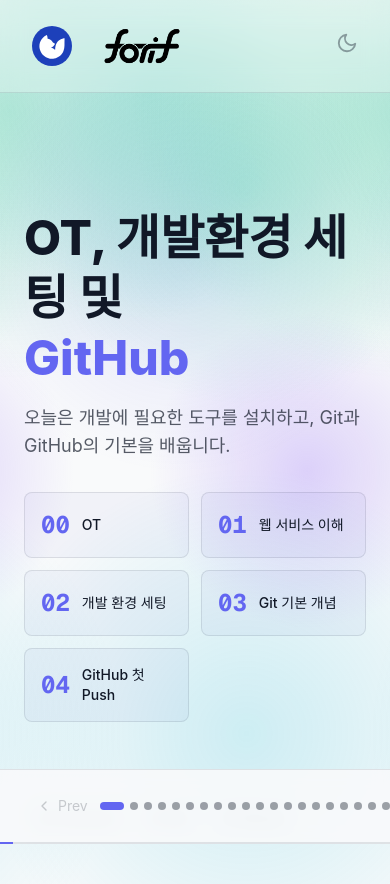
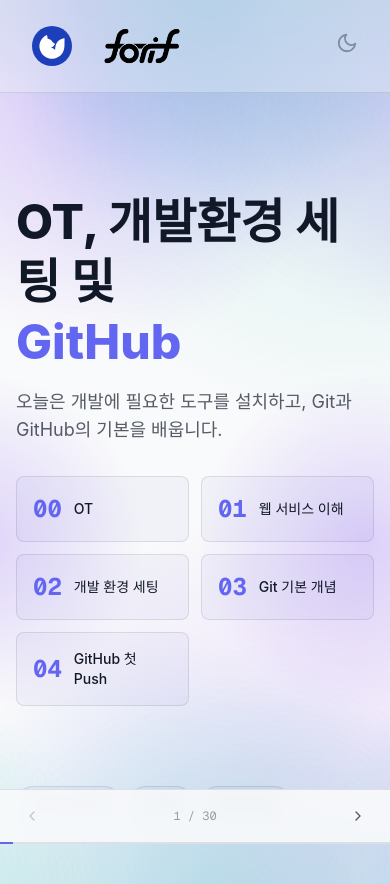
Before and after one commit to sjounng/readmemd, a Next.js app: page /week/1 in a window 390 px wide. Built offline with nearby package versions, Linux system fonts and the light colour scheme; a web font is replaced by a local one.

Commit message:
fix: 모바일 환경 수정

```diff
--- a/src/components/BlobBackground.tsx
+++ b/src/components/BlobBackground.tsx
@@ -27,7 +27,7 @@ function rnd(min: number, max: number) {
 }
 
 function generateBlobs(): Blob[] {
-  const count = 5 + Math.floor(Math.random() * 3); // 5–7개
+  const count = 9 + Math.floor(Math.random() * 4); // 9–12개
   const used = new Set<number>();
   return Array.from({ length: count }, (_, i) => {
     // 같은 색 연속 방지
@@ -37,10 +37,10 @@ function generateBlobs(): Blob[] {
     if (used.size >= COLORS.length) used.clear();
 
     const [r, g, b] = COLORS[colorIdx];
-    const opacity = rnd(0.15, 0.28).toFixed(2);
-    const size = Math.round(rnd(280, 650));
-    const top  = Math.round(rnd(-20, 85));   // -20vh ~ 85vh
-    const left = Math.round(rnd(-15, 80));   // -15vw ~ 80vw
+    const opacity = rnd(0.13, 0.28).toFixed(2);
+    const size = Math.round(rnd(300, 700));
+    const top  = Math.round(rnd(-60, 130));  // -60vh ~ 130vh (화면 밖 포함)
+    const left = Math.round(rnd(-40, 120));  // -40vw ~ 120vw (화면 밖 포함)
     return { id: i, color: `rgba(${r},${g},${b},${opacity})`, size, top: `${top}vh`, left: `${left}vw` };
   });
 }
--- a/src/components/SlidePresentation.tsx
+++ b/src/components/SlidePresentation.tsx
@@ -24,21 +24,12 @@ const SLIDE_CLASS: Record<NavDir, string> = {
   up:    "slide-from-top",
 };
 
-/* ── Context for slide navigation ── */
-const SlideContext = createContext<{
-  goToSlideById: (id: string) => void;
-}>({ goToSlideById: () => {} });
-
-export function useSlideNavigation() {
-  return useContext(SlideContext);
-}
+/* ── Context ── */
+const SlideContext = createContext<{ goToSlideById: (id: string) => void }>({ goToSlideById: () => {} });
+export function useSlideNavigation() { return useContext(SlideContext); }
 
 /* ── Component ── */
-interface SlidePresentationProps {
-  children: ReactNode;
-}
-
-export default function SlidePresentation({ children }: SlidePresentationProps) {
+export default function SlidePresentation({ children }: { children: ReactNode }) {
   const slides = Children.toArray(children);
   const total = slides.length;
   const [current, setCurrent] = useState(0);
@@ -46,16 +37,15 @@ export default function SlidePresentation({ children }: SlidePresentationProps)
   const [animating, setAnimating] = useState(false);
   const blobX = useRef(0);
   const blobY = useRef(0);
+  const touchStart = useRef<{ x: number; y: number } | null>(null);
 
-  // Build id → slide index map from data-slide-id props
+  /* ── id → index map ── */
   const idToIndex = useMemo(() => {
     const map = new Map<string, number>();
     slides.forEach((child, i) => {
       if (isValidElement(child)) {
         const ids = (child.props as Record<string, unknown>)["data-slide-id"];
-        if (typeof ids === "string") {
-          ids.split(" ").forEach((id) => map.set(id, i));
-        }
+        if (typeof ids === "string") ids.split(" ").forEach((id) => map.set(id, i));
       }
     });
     return map;
@@ -64,44 +54,41 @@ export default function SlidePresentation({ children }: SlidePresentationProps)
   const idToIndexRef = useRef(idToIndex);
   useEffect(() => { idToIndexRef.current = idToIndex; }, [idToIndex]);
 
-  const moveBlobsH = useCallback((blobDir: -1 | 1) => {
+  /* ── Blob movement ── */
+  const moveBlobs = useCallback((axis: "h" | "v", dir: -1 | 1) => {
     const blobs = document.getElementById("bg-blobs");
     if (!blobs) return;
-    blobX.current += blobDir * 20;
+    if (axis === "h") {
+      blobX.current += dir * 60;
       const vw = window.innerWidth;
       if (blobX.current <= -vw || blobX.current >= vw) {
         const jump = blobX.current <= -vw ? vw : -vw;
         blobs.style.transition = "none";
-      blobs.style.transform = `translateX(${blobX.current - blobDir * 20 + jump}px) translateY(${blobY.current}px)`;
+        blobs.style.transform = `translateX(${blobX.current - dir * 60 + jump}px) translateY(${blobY.current}px)`;
         blobs.getBoundingClientRect();
         blobs.style.transition = BLOB_TRANSITION;
         blobX.current += jump;
       }
+    } else {
+      blobY.current += dir * 60;
+    }
     blobs.style.transform = `translateX(${blobX.current}px) translateY(${blobY.current}px)`;
   }, []);
 
-  const moveBlobsV = useCallback((blobDir: -1 | 1) => {
-    const blobs = document.getElementById("bg-blobs");
-    if (!blobs) return;
-    blobY.current += blobDir * 20;
-    blobs.style.transform = `translateX(${blobX.current}px) translateY(${blobY.current}px)`;
-  }, []);
-
+  /* ── goTo ── */
   const goTo = useCallback(
     (index: number, dir: NavDir = "right") => {
       if (index < 0 || index >= total || index === current || animating) return;
-
-      if (dir === "right") moveBlobsH(-1);
-      else if (dir === "left") moveBlobsH(1);
-      else if (dir === "down") moveBlobsV(-1);
-      else moveBlobsV(1);
-
+      if (dir === "right") moveBlobs("h", -1);
+      else if (dir === "left") moveBlobs("h", 1);
+      else if (dir === "down") moveBlobs("v", -1);
+      else moveBlobs("v", 1);
       setSlideDir(dir);
       setAnimating(true);
       setCurrent(index);
       setTimeout(() => setAnimating(false), 350);
     },
-    [total, current, animating, moveBlobsH, moveBlobsV]
+    [total, current, animating, moveBlobs]
   );
 
   const goToSlideById = useCallback(
@@ -115,12 +102,11 @@ export default function SlidePresentation({ children }: SlidePresentationProps)
   const next = useCallback((dir: NavDir = "right") => goTo(current + 1, dir), [goTo, current]);
   const prev = useCallback((dir: NavDir = "left") => goTo(current - 1, dir), [goTo, current]);
 
-  // Keyboard navigation
+  /* ── Keyboard ── */
   useEffect(() => {
     function handleKey(e: KeyboardEvent) {
       const tag = (e.target as HTMLElement).tagName;
       if (tag === "INPUT" || tag === "TEXTAREA" || tag === "SELECT") return;
-
       switch (e.key) {
         case "ArrowRight": e.preventDefault(); next("right"); break;
         case "ArrowLeft":  e.preventDefault(); prev("left");  break;
@@ -130,12 +116,36 @@ export default function SlidePresentation({ children }: SlidePresentationProps)
         case "ArrowUp":    e.preventDefault(); prev("up");    break;
       }
     }
-
     window.addEventListener("keydown", handleKey);
     return () => window.removeEventListener("keydown", handleKey);
   }, [next, prev]);
 
-  // Intercept hash anchor clicks (e.g. href="#ot")
+  /* ── Touch swipe ── */
+  useEffect(() => {
+    function onTouchStart(e: TouchEvent) {
+      touchStart.current = { x: e.touches[0].clientX, y: e.touches[0].clientY };
+    }
+    function onTouchEnd(e: TouchEvent) {
+      if (!touchStart.current) return;
+      const dx = e.changedTouches[0].clientX - touchStart.current.x;
+      const dy = e.changedTouches[0].clientY - touchStart.current.y;
+      touchStart.current = null;
+      const threshold = 50;
+      if (Math.abs(dx) > Math.abs(dy) && Math.abs(dx) > threshold) {
+        dx < 0 ? next("right") : prev("left");
+      } else if (Math.abs(dy) > Math.abs(dx) && Math.abs(dy) > threshold) {
+        dy < 0 ? next("down") : prev("up");
+      }
+    }
+    window.addEventListener("touchstart", onTouchStart, { passive: true });
+    window.addEventListener("touchend", onTouchEnd, { passive: true });
+    return () => {
+      window.removeEventListener("touchstart", onTouchStart);
+      window.removeEventListener("touchend", onTouchEnd);
+    };
+  }, [next, prev]);
+
+  /* ── Hash anchor intercept ── */
   useEffect(() => {
     function handleClick(e: MouseEvent) {
       const anchor = (e.target as HTMLElement).closest("a[href^='#']");
@@ -146,7 +156,6 @@ export default function SlidePresentation({ children }: SlidePresentationProps)
         goToSlideById(id);
       }
     }
-
     document.addEventListener("click", handleClick);
     return () => document.removeEventListener("click", handleClick);
   }, [goToSlideById]);
@@ -158,7 +167,7 @@ export default function SlidePresentation({ children }: SlidePresentationProps)
         <div className="flex-1 flex items-center justify-center">
           <div
             key={current}
-            className={`${SLIDE_CLASS[slideDir]} w-full max-w-5xl mx-auto px-6 pt-24 pb-12`}
+            className={`${SLIDE_CLASS[slideDir]} w-full max-w-5xl mx-auto px-4 md:px-6 pt-20 md:pt-24 pb-16 md:pb-12`}
           >
             {slides[current]}
           </div>
@@ -166,24 +175,25 @@ export default function SlidePresentation({ children }: SlidePresentationProps)
 
         {/* Bottom bar */}
         <div className="fixed bottom-0 left-0 right-0 z-50 bg-(--bg-primary)/90 backdrop-blur-sm border-t border-(--border)">
-          <div className="max-w-5xl mx-auto px-6 py-3 flex items-center justify-between">
-            {/* Prev button */}
+          <div className="max-w-5xl mx-auto px-4 md:px-6 py-3 flex items-center justify-between">
+
+            {/* Prev */}
             <button
               onClick={() => prev("left")}
               disabled={current === 0}
-              className="flex items-center gap-1.5 px-3 py-1.5 rounded-lg text-sm transition-colors
-                disabled:opacity-30 disabled:cursor-not-allowed
-                hover:bg-(--bg-card) text-(--text-sub)"
+              className="flex items-center gap-1.5 px-2 md:px-3 py-1.5 rounded-lg text-sm transition-colors
+                disabled:opacity-30 disabled:cursor-not-allowed hover:bg-(--bg-card) text-(--text-sub)"
             >
               <svg className="w-4 h-4" viewBox="0 0 24 24" fill="none" stroke="currentColor" strokeWidth="2" strokeLinecap="round" strokeLinejoin="round">
                 <polyline points="15 18 9 12 15 6" />
               </svg>
-              Prev
+              <span className="hidden md:inline">Prev</span>
             </button>
 
             {/* Indicator */}
             <div className="flex items-center gap-3">
-              <div className="flex gap-1.5">
+              {/* Dots — desktop only */}
+              <div className="hidden md:flex gap-1.5">
                 {slides.map((_, i) => (
                   <button
                     key={i}
@@ -196,20 +206,20 @@ export default function SlidePresentation({ children }: SlidePresentationProps)
                   />
                 ))}
               </div>
-              <span className="text-xs text-(--text-muted) font-mono ml-2">
+              {/* Number — always visible */}
+              <span className="text-xs text-(--text-muted) font-mono">
                 {current + 1} / {total}
               </span>
             </div>
 
-            {/* Next button */}
+            {/* Next */}
             <button
               onClick={() => next("right")}
               disabled={current === total - 1}
-              className="flex items-center gap-1.5 px-3 py-1.5 rounded-lg text-sm transition-colors
-                disabled:opacity-30 disabled:cursor-not-allowed
-                hover:bg-(--bg-card) text-(--text-sub)"
+              className="flex items-center gap-1.5 px-2 md:px-3 py-1.5 rounded-lg text-sm transition-colors
+                disabled:opacity-30 disabled:cursor-not-allowed hover:bg-(--bg-card) text-(--text-sub)"
             >
-              Next
+              <span className="hidden md:inline">Next</span>
               <svg className="w-4 h-4" viewBox="0 0 24 24" fill="none" stroke="currentColor" strokeWidth="2" strokeLinecap="round" strokeLinejoin="round">
                 <polyline points="9 18 15 12 9 6" />
               </svg>
```
Lines whose indentation alone changed are shown as unchanged.
